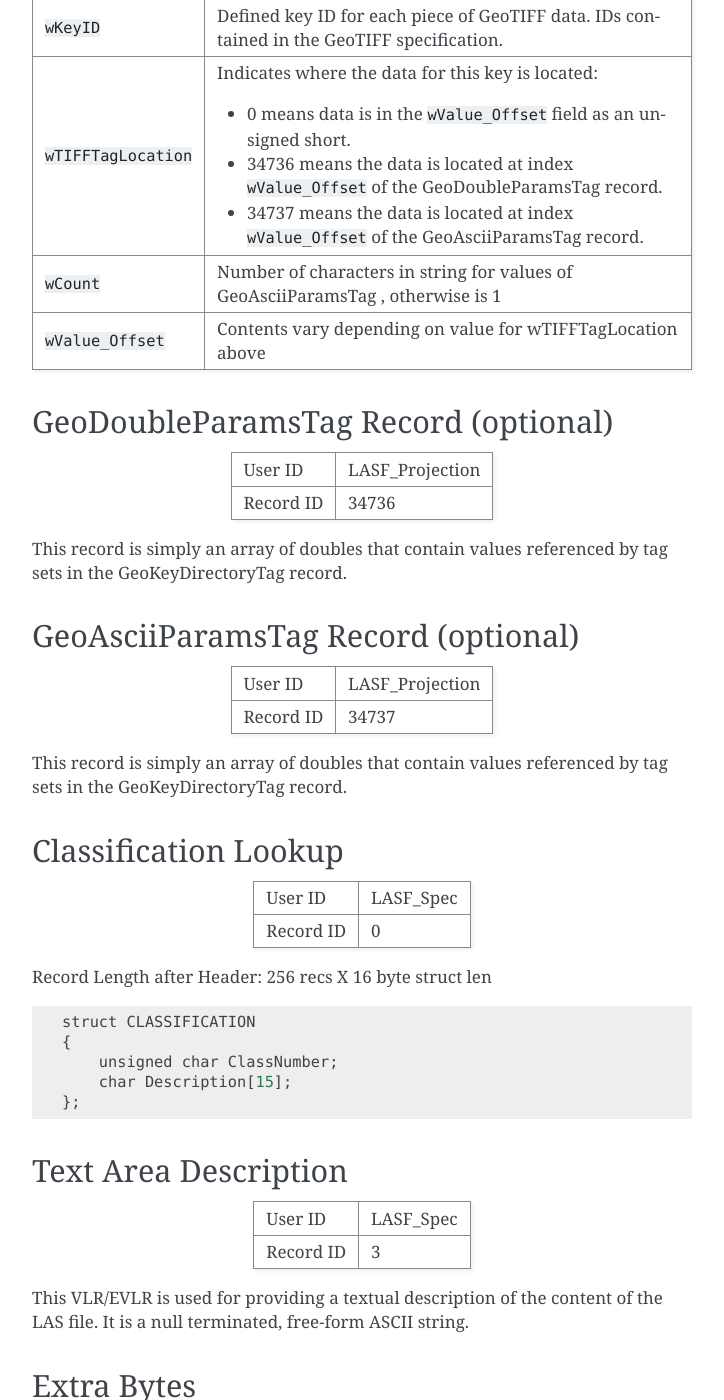
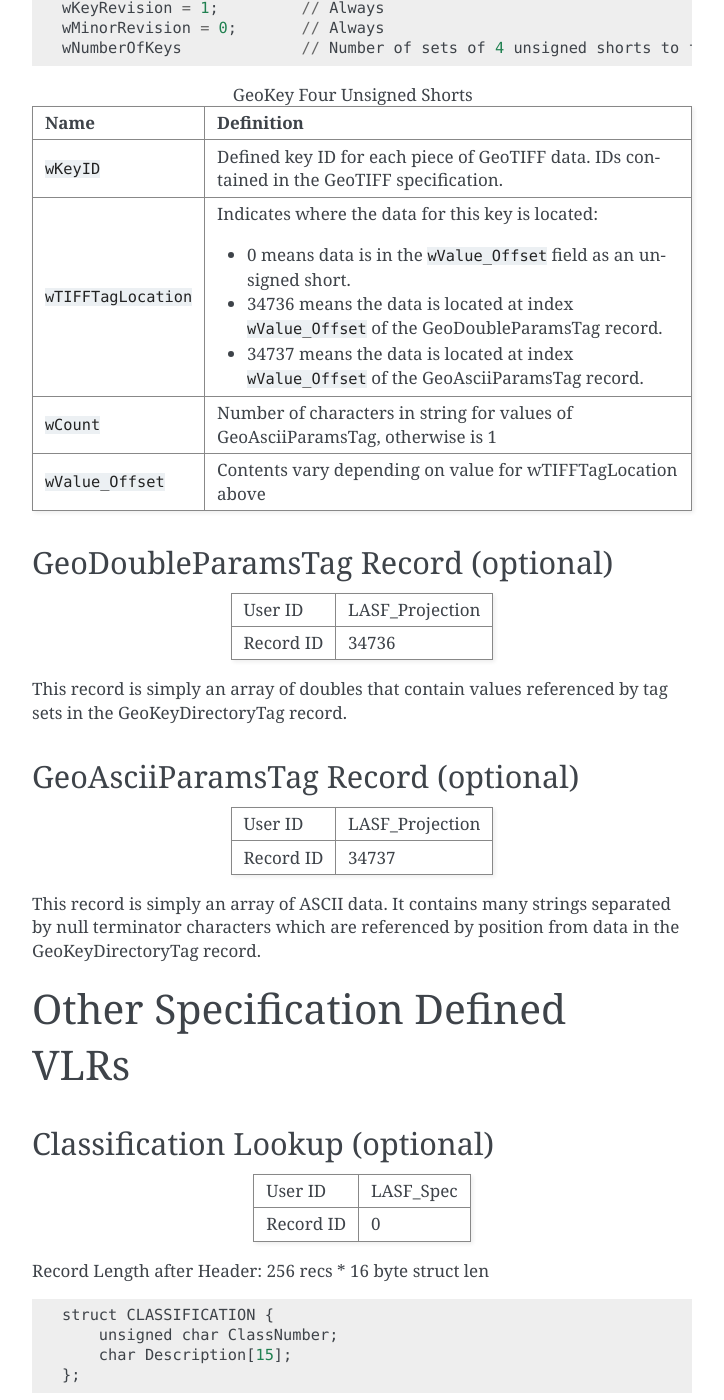
Before and after one commit to ASPRSorg/LAS, a Sphinx documentation site: the page built from source/defined_vlrs.txt, in a window 1280 px wide and 1400 px high, scrolled down 3014 px. Shown: the whole window, without its empty margins (388-1112 px from the left). Built offline with Sphinx 7.4.7, drawn with Linux system fonts in a browser that asks for light colours; some of the changed text lies outside the part shown.

Commit message:
Bumped point attribute sections down one heading level #19 Fixed copy typos and missing text blocks throughout #19 Added Global Encoding hyperlink to PDRF GPS Time description #28

```diff
--- a/source/defined_vlrs.txt
+++ b/source/defined_vlrs.txt
@@ -1,3 +1,7 @@
+.. raw:: latex
+
+    \newpage
+
 Defined Variable Length Records
 --------------------------------------------------------------------------------
 
@@ -70,6 +74,10 @@
 | Record ID           | 2112                        |
 +---------------------+-----------------------------+
 
+This record contains the textual data representing a Coordinate System WKT as
+defined in section 7 of the Coordinate Transformation Services Spec, with the
+following notes:
+
 * The OGC Coordinate System WKT VLR data shall be a null-terminated string.
 * The OGC Coordinate System WKT VLR data shall be considered UTF-8.
 * The OGC Coordinate System WKT VLR data shall be considered C locale-based, and
@@ -117,8 +128,7 @@
         unsigned short wMinorRevision;
         unsigned short wNumberOfKeys;
 
-        struct sKeyEntry
-        {
+        struct sKeyEntry {
             unsigned short wKeyID;
             unsigned short wTIFFTagLocation;
             unsigned short wCount;
@@ -131,9 +141,9 @@
 ::
 
     wKeyDirectoryVersion = 1; // Always
-    wKeyRevision = 1; // Always
-    wMinorRevision = 0; // Always
-    wNumberOfKeys // Number of sets of 4 unsigned shorts to follow
+    wKeyRevision = 1;         // Always
+    wMinorRevision = 0;       // Always
+    wNumberOfKeys             // Number of sets of 4 unsigned shorts to follow
 
 .. tabularcolumns:: |p{4.5cm}|p{12.0cm}|
 
@@ -157,7 +167,7 @@
     |                                 |   ``wValue_Offset`` of the GeoAsciiParamsTag record.     |
     +---------------------------------+----------------------------------------------------------+
     | ``wCount``                      | Number of characters in string for values of             |
-    |                                 | GeoAsciiParamsTag , otherwise is 1                       |
+    |                                 | GeoAsciiParamsTag, otherwise is 1                        |
     +---------------------------------+----------------------------------------------------------+
     | ``wValue_Offset``               | Contents vary depending on value for wTIFFTagLocation    |
     |                                 | above                                                    |
@@ -186,11 +196,14 @@
 | Record ID           | 34737                       |
 +---------------------+-----------------------------+
 
-This record is simply an array of doubles that contain values referenced by tag
-sets in the GeoKeyDirectoryTag record.
+This record is simply an array of ASCII data. It contains many strings separated
+by null terminator characters which are referenced by position from data in the
+GeoKeyDirectoryTag record.
 
+Other Specification Defined VLRs
+--------------------------------------------------------------------------------
 
-Classification Lookup
+Classification Lookup (optional)
 ................................................................................
 
 +---------------------+-----------------------------+
@@ -199,18 +212,17 @@
 | Record ID           | 0                           |
 +---------------------+-----------------------------+
 
-Record Length after Header: 256 recs X 16 byte struct len
+Record Length after Header: 256 recs * 16 byte struct len
 
 ::
 
-    struct CLASSIFICATION
-    {
+    struct CLASSIFICATION {
         unsigned char ClassNumber;
         char Description[15];
     };
 
 
-Text Area Description
+Text Area Description (optional)
 ................................................................................
 
 +---------------------+-----------------------------+
@@ -239,7 +251,6 @@
 to the end of the LAS file. The existing VLR which has been superseded must be
 marked with the SUPERSEDED Record ID.
 
-
 Waveform Packet Descriptor
 ................................................................................
 
@@ -251,13 +262,12 @@
 
 .. warning::
 
-    This VLR is REQUIRED when using Point Formats 4,
-    5, 9 or 10.
+    This VLR is REQUIRED internally or externally when using Point Data Record
+    Formats 4, 5, 9 or 10.
 
 These records contain information that describes the configuration of the
 waveform packets. Since systems may be configured differently at different
 times throughout a job, the LAS file supports 255 Waveform Packet Descriptors.
-
 
 
 .. tabularcolumns:: |p{6.5cm}|p{4.0cm}|p{2.0cm}|p{1.5cm}|
@@ -336,7 +346,8 @@
 
 .. warning::
 
-    This EVLR is REQUIRED when using Point Formats 4, 5, 9, or 10.
+    This EVLR is REQUIRED internally or externally when using Point Data Record
+    Formats 4, 5, 9, or 10.
 
 +---------------------+-----------------------------+
 | User ID             | LASF_Spec                   |
--- a/source/extra_bytes.txt
+++ b/source/extra_bytes.txt
@@ -1,4 +1,4 @@
-Extra Bytes
+Extra Bytes (optional)
 ................................................................................
 
 +---------------------+-----------------------------+
@@ -7,7 +7,7 @@
 | Record ID           | 4                           |
 +---------------------+-----------------------------+
 | Record Length after | n records * 192 bytes       |
-| header              |                             |
+| Header              |                             |
 +---------------------+-----------------------------+
 
 The Extra Bytes VLR provides a mechanism whereby additional information can be
@@ -53,20 +53,18 @@
 ::
 
     struct EXTRA_BYTES {
-
-        unsigned char           reserved[2];            // 2 bytes
-        unsigned char           data_type;              // 1 byte
-        unsigned char           options;                // 1 byte
-        char                    name[32];               // 32 bytes
-        unsigned char           unused [4];             // 4 bytes
-        anytype                 no_data[3];             // 24 = 3*8 bytes
-        anytype                 min[3];                 // 24 = 3*8 bytes
-        anytype                 max[3];                 // 24 = 3*8 bytes
-        double                  scale[3];               // 24 = 3*8 bytes
-        double                  offset[3];              // 24 = 3*8 bytes
-        char                    description[32];        // 32 bytes
-                                                        // total of 192 bytes
-    };
+        unsigned char           reserved[2];     // 2 bytes
+        unsigned char           data_type;       // 1 byte
+        unsigned char           options;         // 1 byte
+        char                    name[32];        // 32 bytes
+        unsigned char           unused[4];       // 4 bytes
+        anytype                 no_data[3];      // 24 = 3*8 bytes
+        anytype                 min[3];          // 24 = 3*8 bytes
+        anytype                 max[3];          // 24 = 3*8 bytes
+        double                  scale[3];        // 24 = 3*8 bytes
+        double                  offset[3];       // 24 = 3*8 bytes
+        char                    description[32]; // 32 bytes
+    };                                           // total of 192 bytes
 
 The "reserved" field and the "unused" field must be set to zero. Any unused
 "no_data", "min", "max", "scale", or "offset" fields must be set to zero. Any
@@ -75,13 +73,13 @@
 
 .. tabularcolumns:: |p{3.0cm}|p{5.0cm}|p{4.0cm}|
 
-.. table:: Variable Length Record Header
+.. table:: Values for ``data_type`` Field
 
     +-------------------------------+-------------------------------+-------------------+
     | Value                         | Meaning                       | Value             |
     +===============================+===============================+===================+
-    |0                              | undocumented extra bytes      | specify value in  |
-    |                               |                               | options field     |
+    | 0                             | undocumented extra bytes      | specify value in  |
+    |                               |                               | ``options`` field |
     +-------------------------------+-------------------------------+-------------------+
     | 1                             | unsigned char                 | 1 byte            |
     +-------------------------------+-------------------------------+-------------------+
@@ -125,7 +123,7 @@
     +-------------------------------+-------------------------------+-------------------+
     | 21                            | unsigned char[3]              | 3 bytes           |
     +-------------------------------+-------------------------------+-------------------+
-    | 22                            | char [3]                      | 3 bytes           |
+    | 22                            | char[3]                       | 3 bytes           |
     +-------------------------------+-------------------------------+-------------------+
     | 23                            | unsigned short[3]             | 6 bytes           |
     +-------------------------------+-------------------------------+-------------------+
@@ -135,9 +133,9 @@
     +-------------------------------+-------------------------------+-------------------+
     | 26                            | long[3]                       | 12 bytes          |
     +-------------------------------+-------------------------------+-------------------+
-    | 27                            | unsigned long long [3]        | 24 bytes          |
+    | 27                            | unsigned long long[3]         | 24 bytes          |
     +-------------------------------+-------------------------------+-------------------+
-    | 28                            | long long [3]                 | 24 bytes          |
+    | 28                            | long long[3]                  | 24 bytes          |
     +-------------------------------+-------------------------------+-------------------+
     | 29                            | float[3]                      | 12 bytes          |
     +-------------------------------+-------------------------------+-------------------+
@@ -147,7 +145,7 @@
 
 .. tabularcolumns:: |p{2.0cm}|p{6.0cm}|p{8.5cm}|
 
-.. table:: Encoding of "Options" field
+.. table:: Encoding of ``options`` Bit Field
 
     +-------+-------------------------+------------------------------------------+
     | Bits  |  Field Name             | Description                              |
--- a/source/header.txt
+++ b/source/header.txt
@@ -111,6 +111,8 @@
 scheme allows a LIDAR project to contain up to 65,535 unique sources. A source
 can be an original flight line or it can be result of merge and/or extract
 operations.
+
+.. _globalencoding_label:
 
 Global Encoding
 ................................................................................
```
Also changed, not shown: other parts of source/defined_vlrs.txt (+4 -1 lines), source/evlr.txt (+11 -7 lines), source/point.txt (+82 -76 lines), source/profiles.txt (+17 -9 lines).
